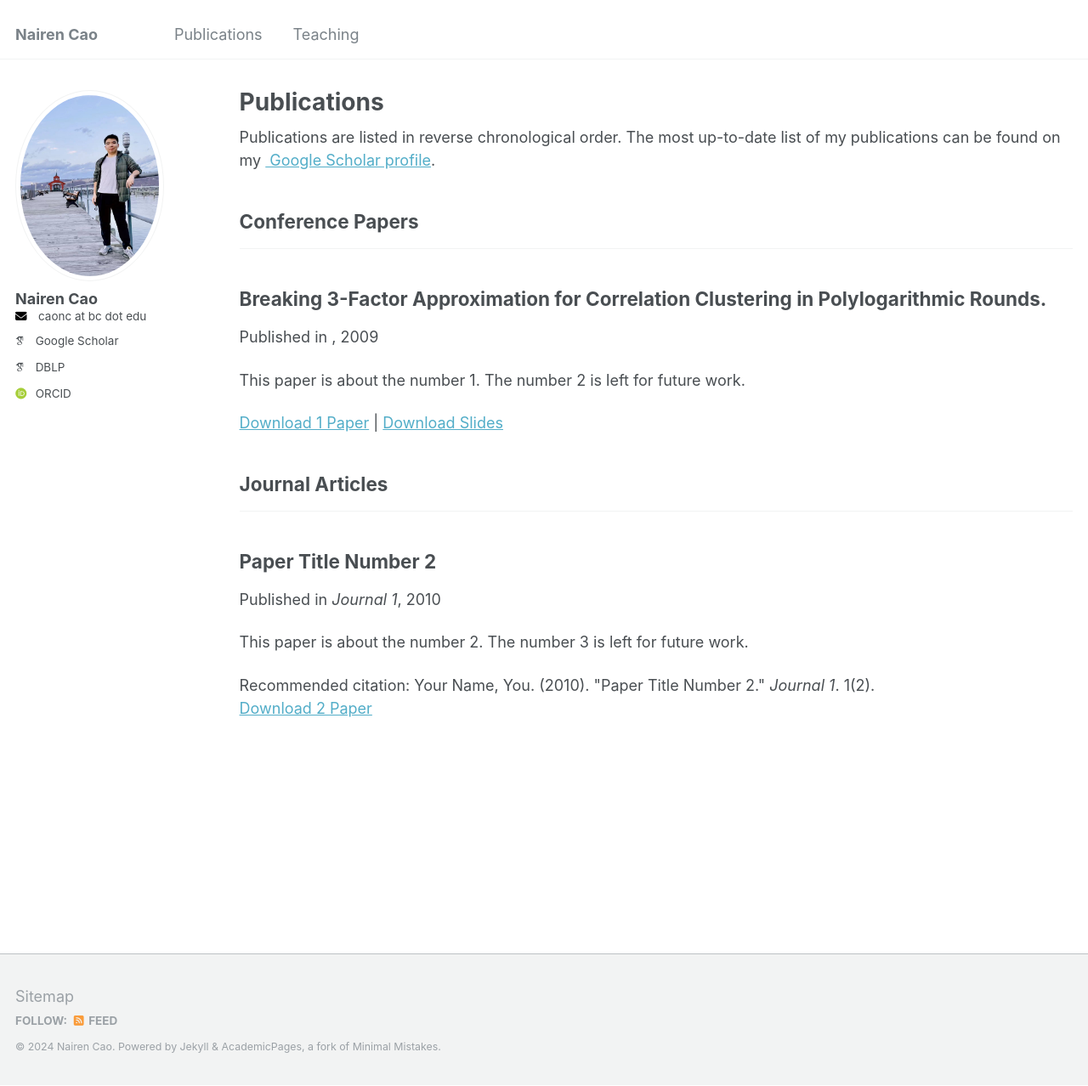
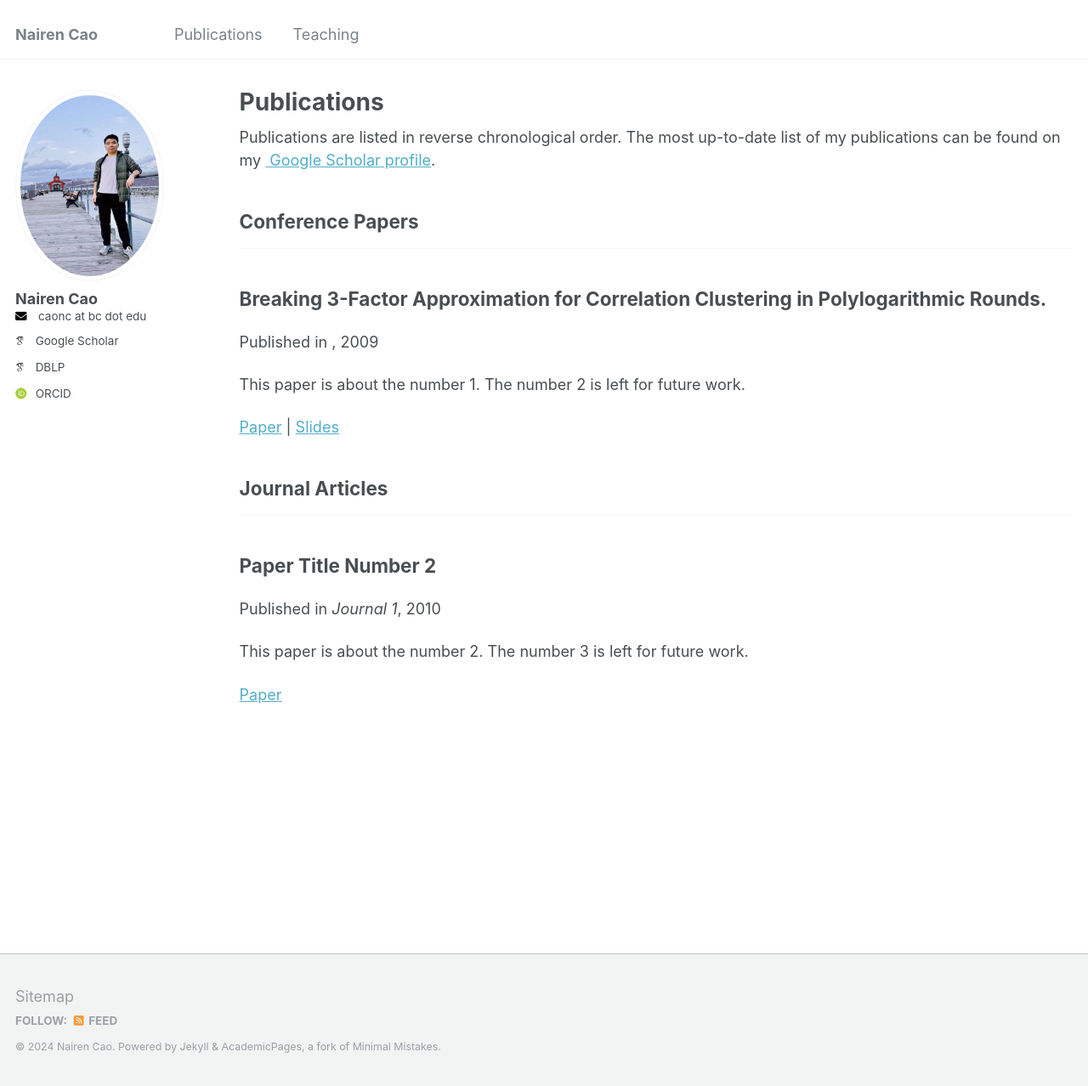
Before and after one commit to nairenc/nairenc.github.io, a Jekyll site: the page built from _pages/publications.html, in a window 1280 px wide and 1278 px high. Shown: the whole window at 85% size. Built offline with Jekyll 4.4.1, drawn with Linux system fonts in a browser that asks for light colours; some web fonts are replaced.

Commit message:
Update archive-single.html

```diff
--- a/_includes/archive-single.html
+++ b/_includes/archive-single.html
@@ -35,6 +35,8 @@
       {% endif %}
     </h2>
 
+    <p> {{paper_author}} </p>
+
     {% if post.read_time %}
       <p class="page__meta"><i class="fa fa-clock-o" aria-hidden="true"></i> {% include read-time.html %}</p>
     {% endif %}
@@ -54,11 +56,11 @@
     {% endif %}
 
     {% if post.citation and post.paperurl and post.slidesurl %}
-      <a href="{{ post.paperurl }}">Download 1 Paper</a> | <a href="{{ post.slidesurl }}">Download Slides</a></p>
+      <a href="{{ post.paperurl }}">Paper</a> | <a href="{{ post.slidesurl }}">Slides</a></p>
     {% elsif post.citation and post.paperurl %}
-      <p>Recommended citation: {{ post.citation }}<br /><a href="{{ post.paperurl }}">Download 2 Paper</a></p>
+      <a href="{{ post.paperurl }}">Paper</a></p>
     {% elsif post.citation and post.slidesurl %}
-      <p>Recommended citation: {{ post.citation }}<br /><a href="{{ post.slidesurl }}">Download Slides</a></p>
+      <a href="{{ post.slidesurl }}">Slides</a></p>
     {% elsif post.citation %}
       <p>Recommended citation: {{ post.citation }}</p>
     {% elsif post.paperurl %}
```
